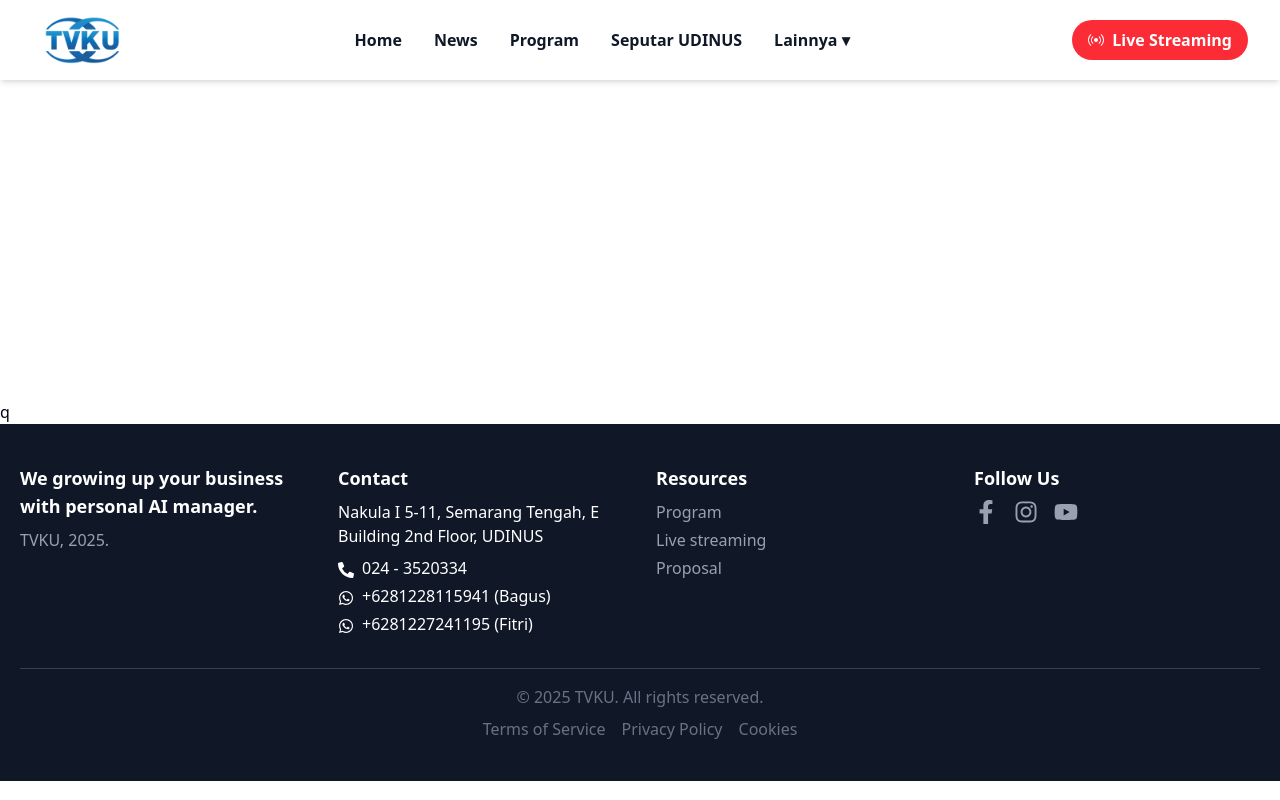
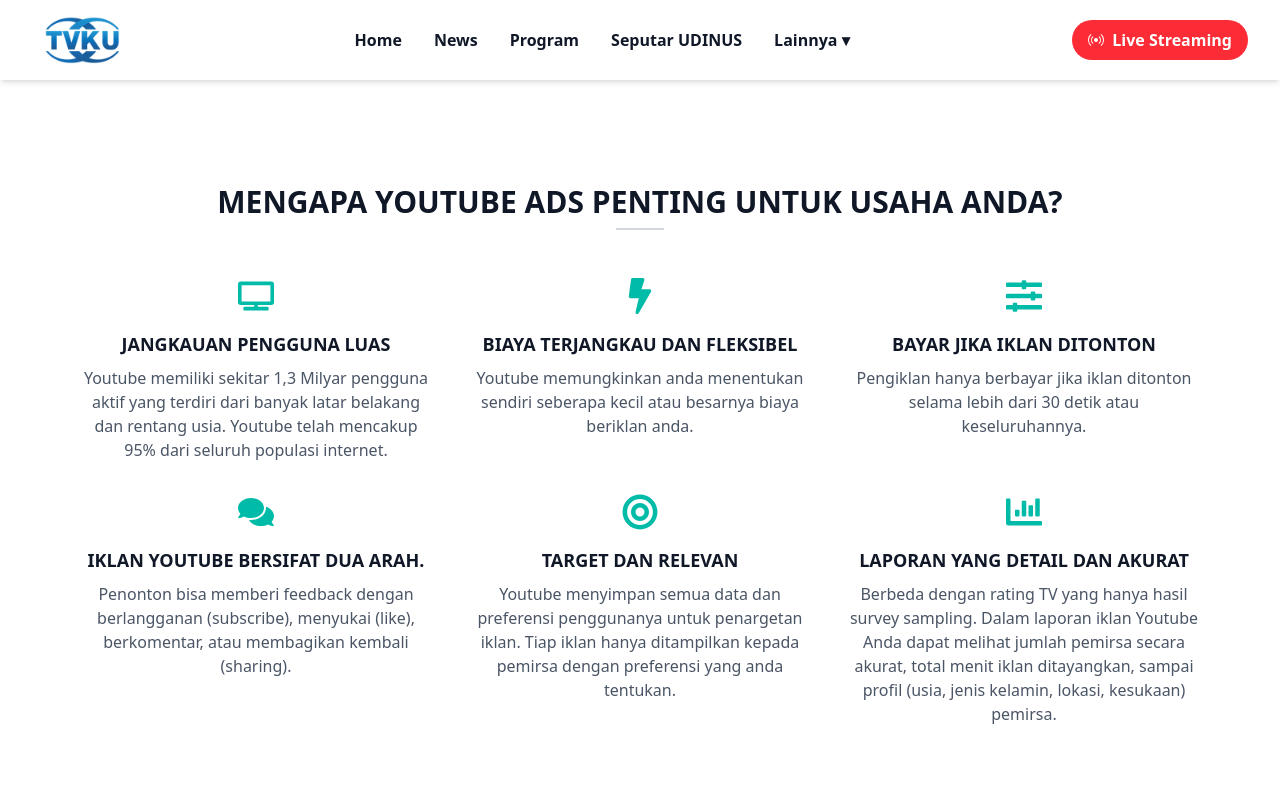
Before and after one commit to sakhandaru/Frontend-tvku, a Next.js app: page /digitalMarketing in a window 1280 px wide. Shown: the top 800 px of the page. Built offline with nearby package versions, Linux system fonts and the light colour scheme.

Commit message:
Iklan page

```diff
--- a/src/app/digitalMarketing/page.tsx
+++ b/src/app/digitalMarketing/page.tsx
@@ -1,11 +1,14 @@
 
+import Benefit from '@/components/benefit';
+import Iklan from '@/components/jasaiklan';
 import React from 'react';
 export default function digitalarketing() {
 
   return (
     <>
-       <div className='pt-100'>
-        <h1>q</h1>
+       <div className='my-30'>
+        {/* <Iklan /> */}
+        <Benefit />
        </div>
     </>
   );
--- /dev/null
+++ b/src/components/benefit.tsx
@@ -0,0 +1,58 @@
+import { motion } from "framer-motion";
+import { FaTv, FaBolt, FaSlidersH, FaComments, FaBullseye, FaChartBar } from "react-icons/fa";
+
+const benefits = [
+  {
+    icon: <FaTv className="text-teal-500 text-4xl" />,
+    title: "JANGKAUAN PENGGUNA LUAS",
+    description: "Youtube memiliki sekitar 1,3 Milyar pengguna aktif yang terdiri dari banyak latar belakang dan rentang usia. Youtube telah mencakup 95% dari seluruh populasi internet."
+  },
+  {
+    icon: <FaBolt className="text-teal-500 text-4xl" />,
+    title: "BIAYA TERJANGKAU DAN FLEKSIBEL",
+    description: "Youtube memungkinkan anda menentukan sendiri seberapa kecil atau besarnya biaya beriklan anda."
+  },
+  {
+    icon: <FaSlidersH className="text-teal-500 text-4xl" />,
+    title: "BAYAR JIKA IKLAN DITONTON",
+    description: "Pengiklan hanya berbayar jika iklan ditonton selama lebih dari 30 detik atau keseluruhannya."
+  },
+  {
+    icon: <FaComments className="text-teal-500 text-4xl" />,
+    title: "IKLAN YOUTUBE BERSIFAT DUA ARAH.",
+    description: "Penonton bisa memberi feedback dengan berlangganan (subscribe), menyukai (like), berkomentar, atau membagikan kembali (sharing)."
+  },
+  {
+    icon: <FaBullseye className="text-teal-500 text-4xl" />,
+    title: "TARGET DAN RELEVAN",
+    description: "Youtube menyimpan semua data dan preferensi penggunanya untuk penargetan iklan. Tiap iklan hanya ditampilkan kepada pemirsa dengan preferensi yang anda tentukan."
+  },
+  {
+    icon: <FaChartBar className="text-teal-500 text-4xl" />,
+    title: "LAPORAN YANG DETAIL DAN AKURAT",
+    description: "Berbeda dengan rating TV yang hanya hasil survey sampling. Dalam laporan iklan Youtube Anda dapat melihat jumlah pemirsa secara akurat, total menit iklan ditayangkan, sampai profil (usia, jenis kelamin, lokasi, kesukaan) pemirsa."
+  }
+];
+
+export default function Benefit() {
+  return (
+    <section className="py-16 bg-white text-center">
+      <h2 className="text-3xl font-bold text-gray-900">MENGAPA YOUTUBE ADS PENTING UNTUK USAHA ANDA?</h2>
+      <div className="w-12 mx-auto mt-2 border-b-2 border-gray-300"></div>
+
+      <div className="grid grid-cols-1 md:grid-cols-2 lg:grid-cols-3 gap-8 mt-12 px-6 md:px-20">
+        {benefits.map((benefit, index) => (
+          <motion.div
+            key={index}
+            className="flex flex-col items-center text-center"
+            whileHover={{ scale: 1.05 }}
+          >
+            {benefit.icon}
+            <h3 className="mt-4 text-lg font-semibold text-gray-900">{benefit.title}</h3>
+            <p className="mt-2 text-gray-600">{benefit.description}</p>
+          </motion.div>
+        ))}
+      </div>
+    </section>
+  );
+}
--- /dev/null
+++ b/src/components/jasaiklan.tsx
@@ -0,0 +1,95 @@
+import React from "react";
+import Image from "next/image";
+import { motion } from "framer-motion";
+import { FaChartLine, FaUsers, FaBullhorn, FaGlobe, FaRocket, FaMoneyBillWave } from "react-icons/fa";
+
+const Iklan = () => {
+  return (
+    <div className="container mx-auto p-10">
+      {/* Judul utama */}
+      <div className="text-center mb-10">
+        <h1 className="text-4xl font-bold">Jasa Iklan YouTube</h1>
+        <div className="w-24 h-1 bg-blue-500 mx-auto mt-2"></div>
+      </div>
+
+      {/* Tentang TVKU */}
+      {[1, 2].map((_, index) => (
+        <div key={index} className={`grid grid-cols-1 md:grid-cols-2 gap-10 items-center mb-10 ${index % 2 ? 'md:flex-row-reverse' : ''}`}>
+          <div>
+            <h2 className="text-2xl md:text-4xl font-bold mb-6">Tentang TVKU</h2>
+            <p className="text-slate-600 mb-8 text-base md:text-lg">
+              Stasiun televisi yang memiliki nilai strategis dalam rangka mencerdaskan kehidupan bangsa...
+            </p>
+            <p className="text-slate-600 text-base md:text-lg">
+              TVKU secara resmi mendapatkan izin untuk membangun stasiun televisi pendidikan...
+            </p>
+          </div>
+          <div className="relative h-[300px] md:h-[400px] rounded-xl overflow-hidden shadow-xl">
+            <Image src="/images/fotogedung.jpg" alt="Gedung TVKU" fill className="object-cover" />
+          </div>
+        </div>
+      ))}
+
+      {/* Mengapa Iklan YouTube Penting */}
+      <div className="text-center mb-10">
+        <h2 className="text-3xl font-bold">Mengapa Iklan YT Penting untuk Usaha Anda?</h2>
+        <div className="w-20 h-1 bg-blue-500 mx-auto mt-2"></div>
+      </div>
+      <div className="grid grid-cols-1 md:grid-cols-3 gap-6">
+        {[{icon: FaChartLine, text: "Meningkatkan Brand Awareness"},
+          {icon: FaUsers, text: "Menjangkau Audiens Lebih Luas"},
+          {icon: FaBullhorn, text: "Strategi Marketing Efektif"},
+          {icon: FaGlobe, text: "Jangkauan Internasional"},
+          {icon: FaRocket, text: "Meningkatkan Konversi"},
+          {icon: FaMoneyBillWave, text: "Iklan yang Hemat Biaya"}].map(({icon: Icon, text}, i) => (
+          <div key={i} className="flex flex-col items-center p-5 shadow-lg rounded-lg bg-white">
+            <Icon className="text-blue-500 text-4xl mb-3" />
+            <p className="text-center text-lg font-medium">{text}</p>
+          </div>
+        ))}
+      </div>
+
+      {/* Kerjasama dengan TVKU */}
+      <div className="text-center my-10">
+        <h2 className="text-3xl font-bold">Kerjasama dengan TVKU</h2>
+        <div className="w-20 h-1 bg-blue-500 mx-auto mt-2"></div>
+      </div>
+      {/* <motion.div className="flex space-x-10 overflow-hidden" animate={{ x: [0, -200, 0] }} transition={{ repeat: Infinity, duration: 10 }}>
+        {["/images/tvkublue.png", "/images/tvkublue.png", "/images/tvkublue.png", "/images/tvkublue.png"].map((logo, i) => (
+          <Image key={i} src={`/images/${logo}`} alt="Partner Logo" width={150} height={100} className="mx-5" />
+        ))}
+      </motion.div> */}
+
+      {/* Letak Iklan */}
+      <div className="text-center my-10">
+        <h2 className="text-3xl font-bold">Letak Iklan</h2>
+        <div className="w-20 h-1 bg-blue-500 mx-auto mt-2"></div>
+      </div>
+      <div className="grid grid-cols-1 md:grid-cols-3 gap-6">
+        {[1, 2, 3, 4, 5, 6].map((i) => (
+          <div key={i} className="relative rounded-lg overflow-hidden shadow-lg">
+            <Image src={`/images/ad-${i}.jpg`} alt={`Posisi ${i}`} width={400} height={250} className="object-cover" />
+            <p className="absolute bottom-0 bg-black bg-opacity-50 text-white text-center w-full p-2">Posisi {i}</p>
+          </div>
+        ))}
+      </div>
+
+      {/* Penawaran Harga */}
+      <div className="text-center my-10">
+        <h2 className="text-3xl font-bold">Penawaran Harga</h2>
+        <div className="w-20 h-1 bg-blue-500 mx-auto mt-2"></div>
+      </div>
+      <div className="grid grid-cols-1 md:grid-cols-3 gap-6">
+        {["Hemat", "Umum", "Bisnis"].map((tier, i) => (
+          <div key={i} className={`p-6 rounded-lg shadow-lg ${tier === "Umum" ? "border-2 border-blue-500" : ""} text-center` }>
+            <h3 className="text-xl font-bold mb-3">{tier}</h3>
+            <p className="text-lg">Rp{tier === "Hemat" ? "500.000" : tier === "Umum" ? "1.000.000" : "2.500.000"}</p>
+            <button className="mt-4 px-5 py-2 bg-blue-500 text-white rounded-lg">Pilih</button>
+          </div>
+        ))}
+      </div>
+    </div>
+  );
+};
+
+export default Iklan;
```
